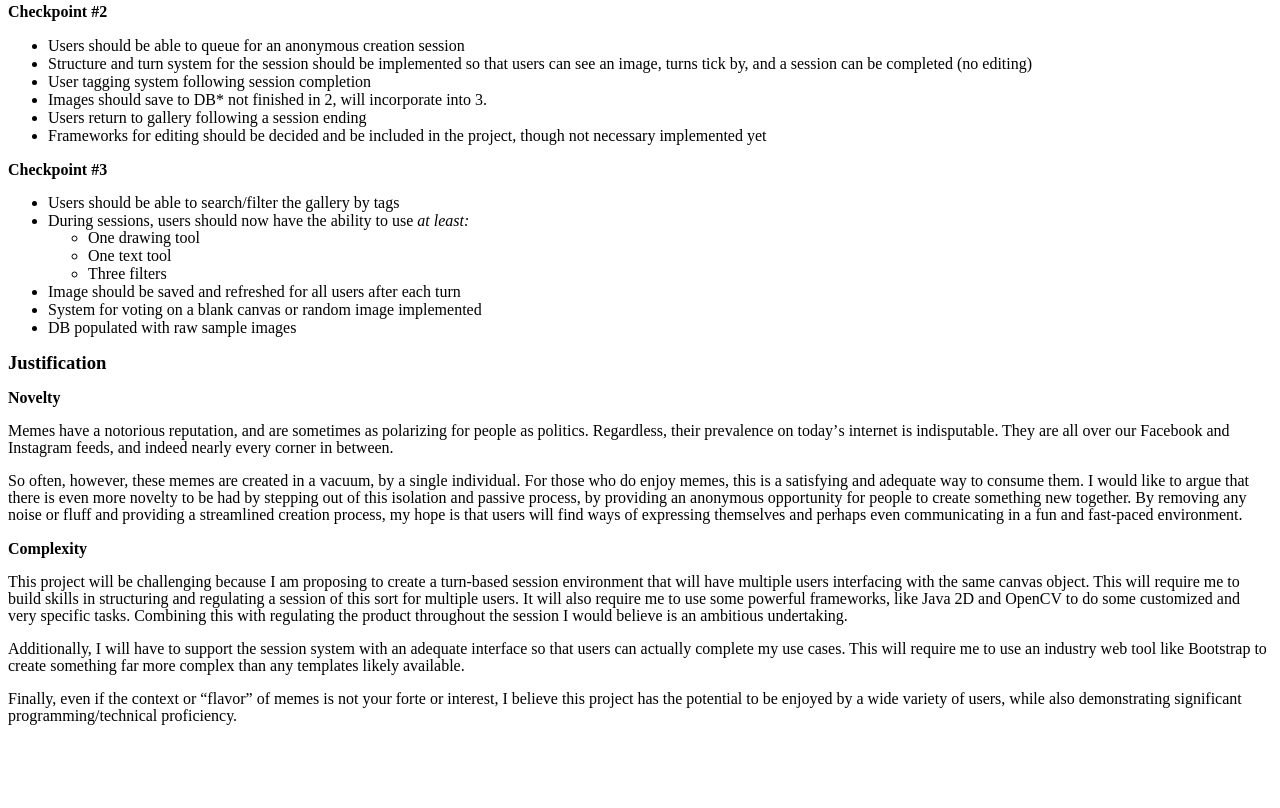
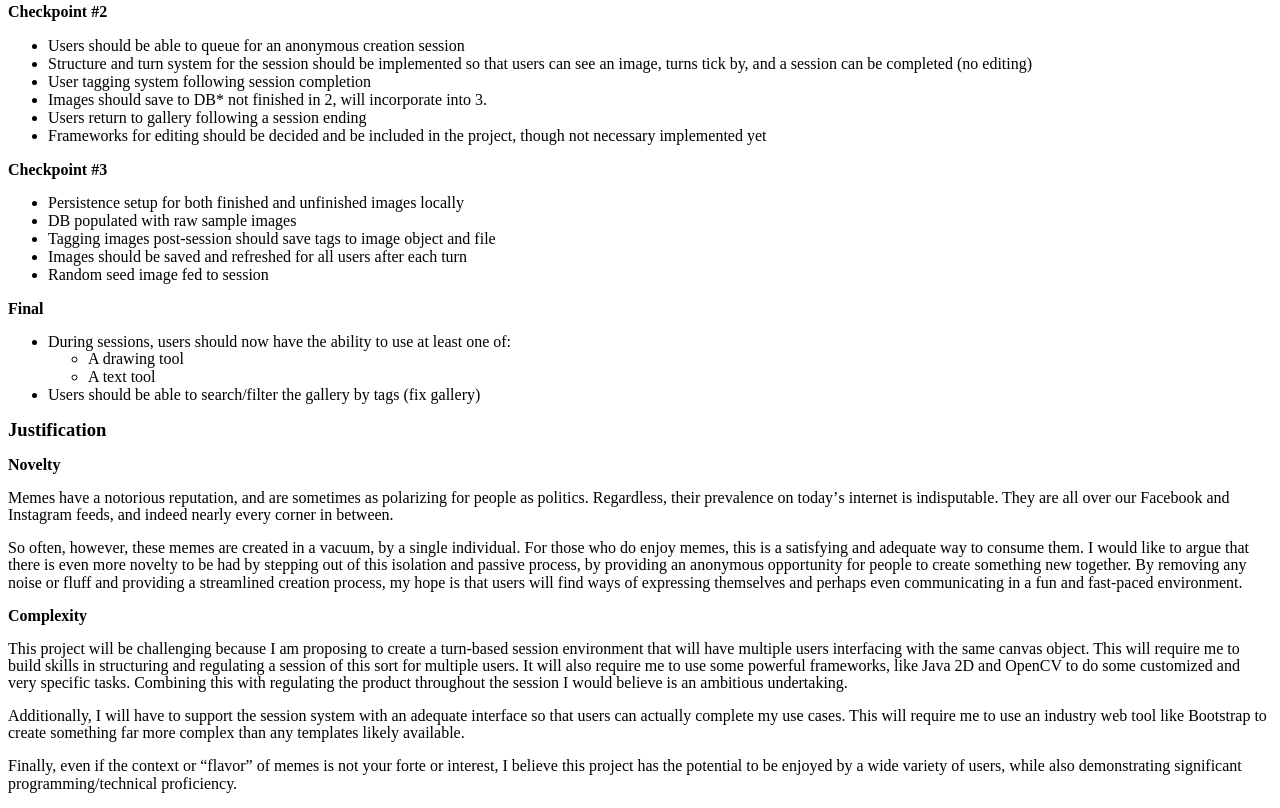
Before and after one commit to jaskkro/411FinalProject, a plain HTML site: page index.html in a window 1280 px wide. Shown: the part 1006-1814 px from the top of the page. Before the commit the page ends 1747 px from the top, so only its background shows below. Drawn offline with Linux system fonts and the light colour scheme.

Commit message:
Updated checkpoint 3 proposal

```diff
--- a/index.html
+++ b/index.html
@@ -58,17 +58,21 @@
 </ul>
 <p><strong><span style="font-size: 12.0pt; line-height: 107%;">Checkpoint #3</span></strong></p>
 <ul>
-<li><span style="font-size: 12.0pt; line-height: 107%;">Users should be able to search/filter the gallery by tags</span></li>
-<li><span style="font-size: 12.0pt; line-height: 107%;">During sessions, users should now have the ability to use <em>at least:</em></span>
+<li><span style="font-size: 12.0pt; line-height: 107%;">Persistence setup for both finished and unfinished images locally</span></li>
+<li><span style="font-size: 12.0pt; line-height: 107%;">DB populated with raw sample images</span></li>
+<li><span style="font-size: 12.0pt; line-height: 107%;">Tagging images post-session should save tags to image object and file</span></li>
+<li><span style="font-size: 12.0pt; line-height: 107%;">Images should be saved and refreshed for all users after each turn</span></li>
+<li><span style="font-size: 12.0pt; line-height: 107%;">Random seed image fed to session</span></li>
+</ul>
+<p><strong><span style="font-size: 12.0pt; line-height: 107%;">Final</span></strong></p>
 <ul>
-<li><span style="font-size: 12.0pt; line-height: 107%;">One drawing tool</span></li>
-<li><span style="font-size: 12.0pt; line-height: 107%;">One text tool</span></li>
-<li><span style="font-size: 12.0pt; line-height: 107%;">Three filters</span></li>
+<li><span style="font-size: 12.0pt; line-height: 107%;">During sessions, users should now have the ability to use at least one of:</span>
+<ul>
+<li><span style="font-size: 12.0pt; line-height: 107%;">A drawing tool</span></li>
+<li><span style="font-size: 12.0pt; line-height: 107%;">A text tool</span></li>
 </ul>
 </li>
-<li><span style="font-size: 12.0pt; line-height: 107%;">Image should be saved and refreshed for all users after each turn</span></li>
-<li><span style="font-size: 12.0pt; line-height: 107%;">System for voting on a blank canvas or random image implemented</span></li>
-<li><span style="font-size: 12.0pt; line-height: 107%;">DB populated with raw sample images</span></li>
+<li><span style="font-size: 12.0pt; line-height: 107%;">Users should be able to search/filter the gallery by tags (fix gallery)</span></li>
 </ul>
 <p><strong><span style="font-size: 14.0pt; line-height: 107%;">Justification</span></strong></p>
 <p><strong><span style="font-size: 12.0pt; line-height: 107%;">Novelty</span></strong></p>
```
Also changed, not shown: Project/src/main/resources/static/finished/finished1524778608940.jpg (added).
